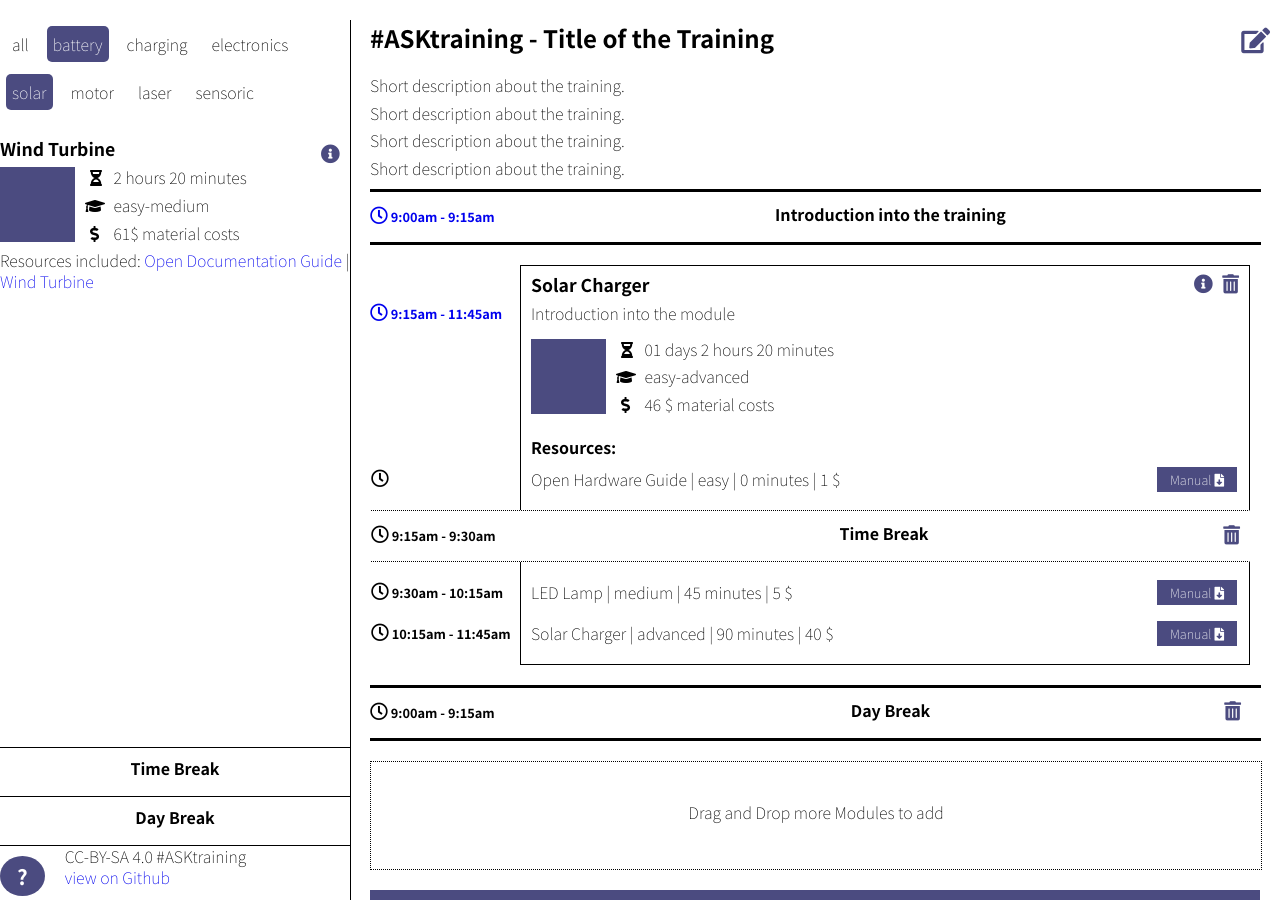
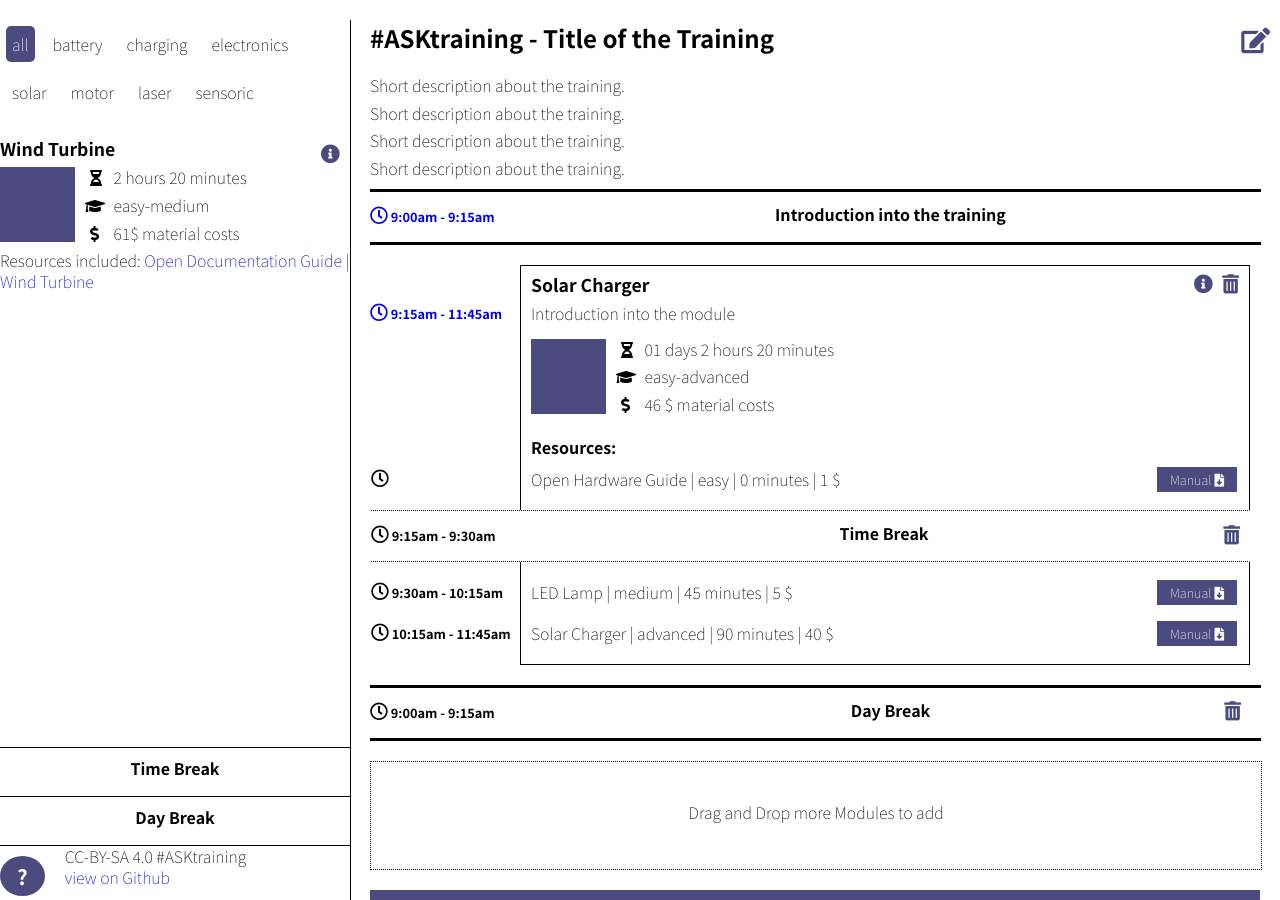
Before and after one commit to ASKtraining/Training, a Jekyll site: the page built from index.html, in a window 1280 px wide and 900 px high. Built offline with Jekyll 4.4.1, drawn with Linux system fonts in a browser that asks for light colours.

Commit message:
default is show all modules

```diff
--- a/assets/js/index.js
+++ b/assets/js/index.js
@@ -284,7 +284,6 @@ function initiateWordcloudFilter() {
     for (li of wordcloud) {
         li.onclick = updateWordcloudFilter;
     }
-    updateSelectableModulesList();
 }
 
 function updateWordcloudFilter() {
--- a/index.html
+++ b/index.html
@@ -7,11 +7,11 @@ permalink: /
     <div id="sidebar">
         <div class="tags">
             <ul id="wordcloud">
-                <li id="show-all-modules">all</li>
-                <li class="selected">battery</li>
+                <li id="show-all-modules" class="selected">all</li>
+                <li>battery</li>
                 <li>charging</li>
                 <li>electronics</li>
-                <li class="selected">solar</li>
+                <li>solar</li>
                 <li>motor</li>
                 <li>laser</li>
                 <li>sensoric</li>
```
